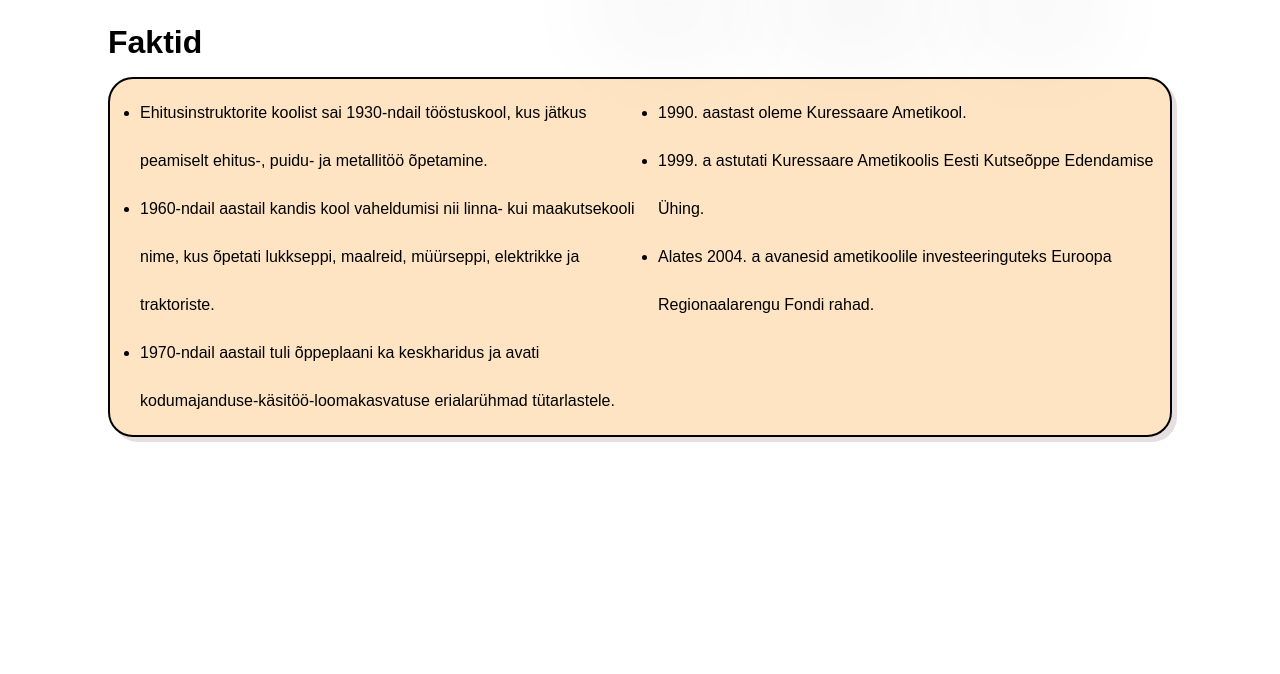
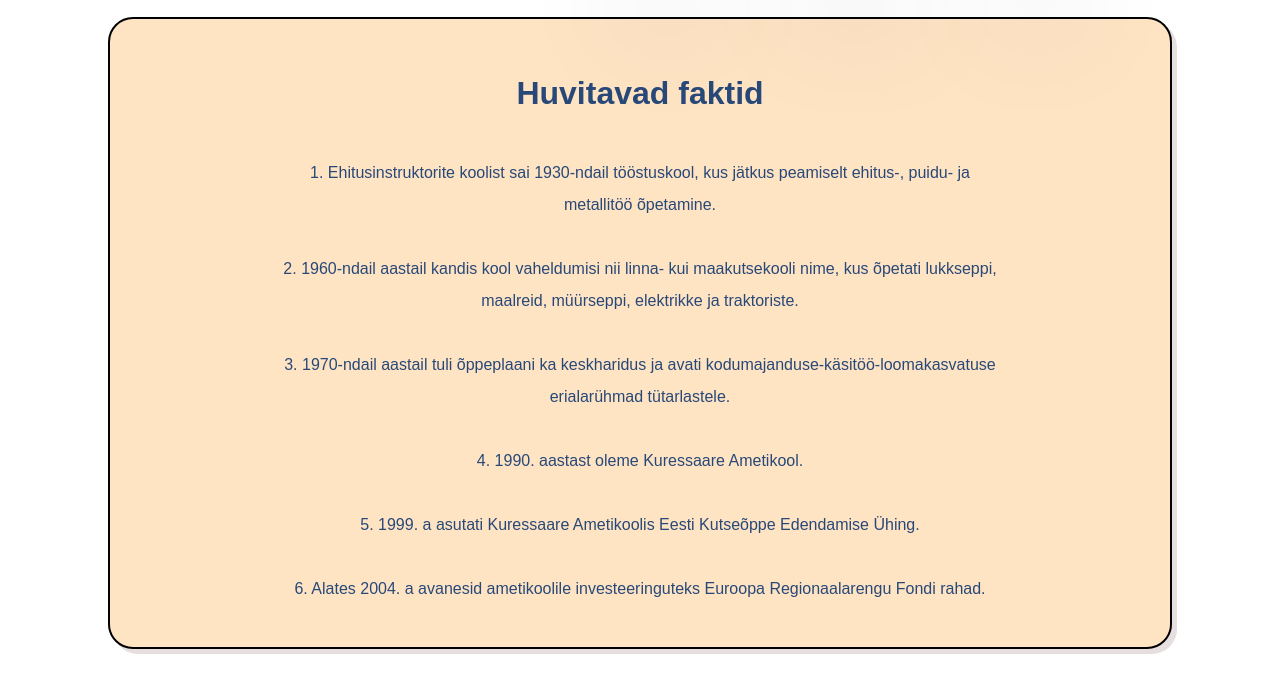
Before and after one commit to raikotoomsalu/projekt--ametikooli-portfoolio, a plain HTML site: page facts.html in a window 1280 px wide. Shown: the part 126-800 px from the top of the page. Drawn offline with Linux system fonts and the light colour scheme.

Commit message:
Push again

```diff
--- a/facts.html
+++ b/facts.html
@@ -26,39 +26,34 @@
             </ul>
           </nav>
     </div>
-
-    <div class="Other-fact-box">
-        <h1>Faktid</h1>
     </div>
         <div class="facts">
-            <div class="facts-box"
-            <ol>
-            <p>
-                Ehitusinstruktorite koolist sai 1930-ndail tööstuskool, kus jätkus peamiselt ehitus-, puidu- ja metallitöö õpetamine.
-            </p>
-            <p>
-                1960-ndail aastail kandis kool vaheldumisi nii linna- kui maakutsekooli nime, kus õpetati lukkseppi, maalreid, müürseppi, elektrikke ja traktoriste.
-            </p>
-            <p>
-                1970-ndail aastail tuli õppeplaani ka keskharidus ja avati kodumajanduse-käsitöö-loomakasvatuse erialarühmad tütarlastele.
-            </p>
-            <p>
-                1990. aastast oleme Kuressaare Ametikool.
-            </p>
-            <p>
-                1999. a astutati Kuressaare Ametikoolis Eesti Kutseõppe Edendamise Ühing.
-            </p>
-            <p>
-                Alates 2004. a avanesid ametikoolile investeeringuteks Euroopa Regionaalarengu Fondi rahad.
-            </p>
+            <div class="facts-box">
+                <br>
+                <h1>Huvitavad faktid</h1>
+            <ul class="texts">
+            <li>
+                1. Ehitusinstruktorite koolist sai 1930-ndail tööstuskool, kus jätkus peamiselt ehitus-, puidu- ja metallitöö õpetamine.
 
-            </ol>
-                </div>
-            <header>
-                <nav>
+            </li>
 
-                </nav>
-            </header>
+            <li>
+                2. 1960-ndail aastail kandis kool vaheldumisi nii linna- kui maakutsekooli nime, kus õpetati lukkseppi, maalreid, müürseppi, elektrikke ja traktoriste.
+            </li>
+            <li>
+                3. 1970-ndail aastail tuli õppeplaani ka keskharidus ja avati kodumajanduse-käsitöö-loomakasvatuse erialarühmad tütarlastele.
+            </li>
+            <li>
+                4. 1990. aastast oleme Kuressaare Ametikool.
+            </li>
+            <li>
+                5. 1999. a asutati Kuressaare Ametikoolis Eesti Kutseõppe Edendamise Ühing.
+            </li>
+            <li>
+                6. Alates 2004. a avanesid ametikoolile investeeringuteks Euroopa Regionaalarengu Fondi rahad.
+            </li>
+            </ul>
+            </div>
         </div>
     </div>
 
--- a/style.css
+++ b/style.css
@@ -4,28 +4,34 @@
     box-sizing: border-box;
 }
 
-.facts {
+.facts-box {
+    display: flex;
+    width: 100%;
+    background-color: bisque;
+    padding: 10px;
+    line-height: 2;
+    border-radius: 25px;
+    border: 2px solid black;
+    box-shadow: 5px 5px rgba(231, 223, 223, 1);
+    flex-direction: column;
+    color: #284878;
+    text-align: center;
 
 
 
 }
 
-.facts-box {
-    width: 100%;
-    background-color: bisque;
-    columns: 2;
-    padding: 10px;
-    line-height: 3;
-    border-radius: 25px;
-    border: 2px solid black;
-    box-shadow: 5px 5px rgba(231, 223, 223, 1);
-    padding-left: 30px;
+.texts {
+    width: 75%;
+    margin: auto;
+
+
 
 }
+.texts li {
+    margin: 2em;
 
-.Other-fact-box {
-    width: 100px;
-    height: 60px;
+
 
 }
 
@@ -41,9 +47,10 @@ p {
 @media (max-width: 720px) {
     .facts-box {
         width: 500px;
+        margin-right: 100px;
+        display: flex;
+        align-content: center;
     }
-
-
 }
 
 
```
Also changed, not shown: index.html (+1 -1 lines).
